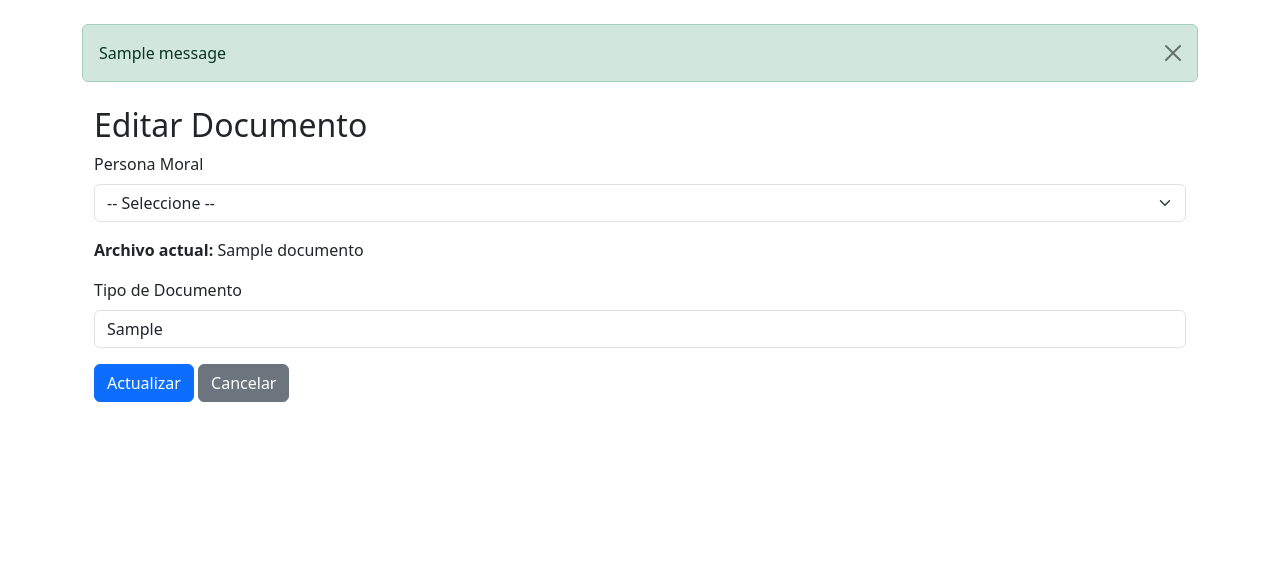
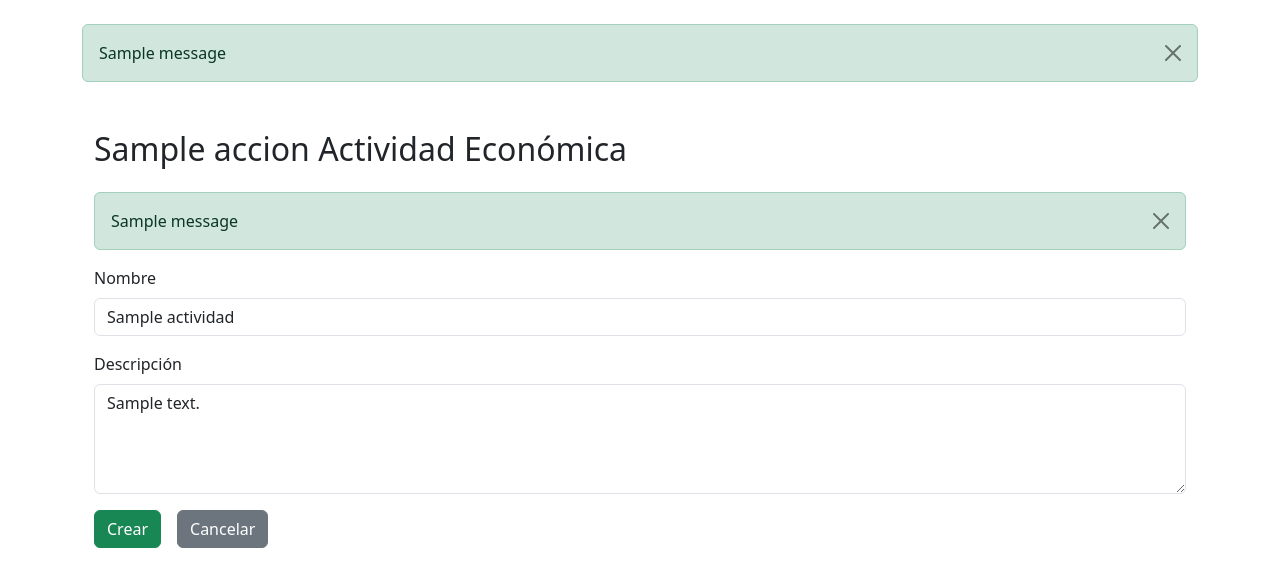
Before and after one commit to JulioCesarSanchez6843/PaginaWeb_Personas_Morales, a Flask app: template app/templates/documento_form.html in a window 1280 px wide. Shown: the part 56-643 px from the top of the page. Run offline with Flask 3, Linux system fonts and the light colour scheme; the template is opened without the code that fills it: most values are stand-ins (such as "Sample title", 1, 10 or a date in 2020); one stand-in notice (Sample message) is shown.

```diff
--- a/app/templates/documento_form.html
+++ b/app/templates/documento_form.html
@@ -1,46 +1,52 @@
 {% extends 'layout.html' %}
 
+{% block title %}
+  {{ accion }} Actividad Económica
+{% endblock %}
+
 {% block content %}
-<div class="container mt-4">
-    <h2>{{ 'Editar Documento' if documento else 'Subir Documento' }}</h2>
+<div class="container mt-5">
 
-    <form method="POST" enctype="multipart/form-data">
-        <!-- Persona Moral -->
-        <div class="mb-3">
-            <label for="id_moral" class="form-label">Persona Moral</label>
-            <select name="id_moral" id="id_moral" class="form-select" required>
-                <option value="">-- Seleccione --</option>
-                {% for id_moral, razon_social in personas_morales %}
-                    <option value="{{ id_moral }}"
-                        {% if documento and documento.id_moral == id_moral %}selected{% endif %}>
-                        {{ razon_social }}
-                    </option>
-                {% endfor %}
-            </select>
+  <h2 class="mb-4">{{ accion }} Actividad Económica</h2>
+
+  <!-- Mostrar mensajes flash -->
+  {% with messages = get_flashed_messages(with_categories=true) %}
+    {% if messages %}
+      {% for category, message in messages %}
+        <div class="alert alert-{{ category }} alert-dismissible fade show" role="alert">
+          {{ message }}
+          <button type="button" class="btn-close" data-bs-dismiss="alert"></button>
         </div>
+      {% endfor %}
+    {% endif %}
+  {% endwith %}
 
-        <!-- Archivo (solo si es nuevo) -->
-        {% if not documento %}
-        <div class="mb-3">
-            <label for="archivo" class="form-label">Archivo</label>
-            <input type="file" name="archivo" id="archivo" class="form-control" required>
-        </div>
+  <form method="post">
+    <div class="mb-3">
+      <label for="nombre" class="form-label">Nombre</label>
+      <input type="text" name="nombre" class="form-control"
+             value="{{ actividad.get('nombre', '') }}">
+    </div>
+
+    <div class="mb-3">
+      <label for="descripcion" class="form-label">Descripción</label>
+      <textarea name="descripcion" class="form-control" rows="4">{{ actividad.get('descripcion', '') }}</textarea>
+    </div>
+
+    <div class="d-flex gap-3">
+      <button type="submit" class="btn btn-success">
+        {% if accion == 'Editar' %}
+          <i class="bi bi-pencil-square"></i> Actualizar
         {% else %}
-        <p><strong>Archivo actual:</strong> {{ documento.nombre_archivo }}</p>
+          <i class="bi bi-plus-circle"></i> Crear
         {% endif %}
+      </button>
 
-        <!-- Tipo de documento -->
-        <div class="mb-3">
-            <label for="tipo_documento" class="form-label">Tipo de Documento</label>
-            <input type="text" name="tipo_documento" id="tipo_documento" class="form-control"
-                   value="{{ documento.tipo_documento if documento else '' }}">
-        </div>
+      <a href="{{ url_for('actividades_economicas_view.listado') }}" class="btn btn-secondary">
+        Cancelar
+      </a>
+    </div>
+  </form>
 
-        <!-- Botones -->
-        <button type="submit" class="btn btn-primary">
-            {{ 'Actualizar' if documento else 'Subir' }}
-        </button>
-        <a href="{{ url_for('documentos_view.listar_documentos') }}" class="btn btn-secondary">Cancelar</a>
-    </form>
 </div>
 {% endblock %}
```
Also changed, not shown: app/templates/actividad_form.html (+22 -20 lines), app/views/actividades_economicas_view.py (+21 -18 lines).
